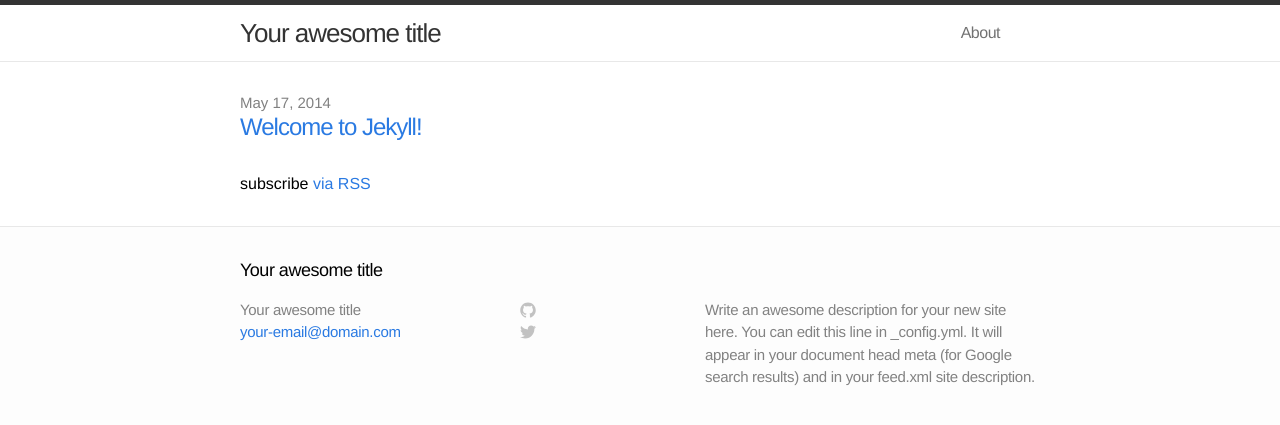
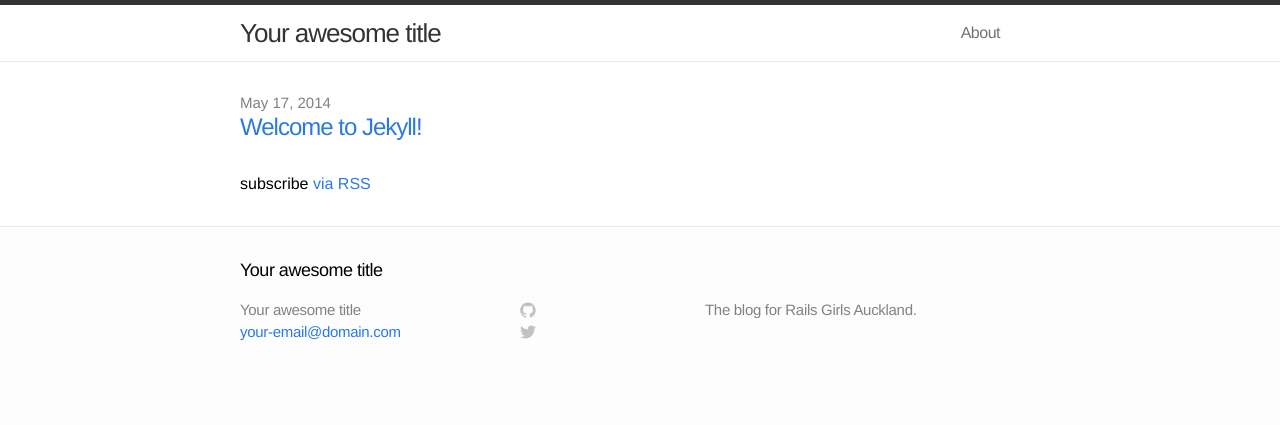
Before and after one commit to natdudley/railsgirlsblog, a Jekyll site: the page built from index.html, in a window 1280 px wide. Shown: the top 425 px of the page. Built offline with Jekyll 4.4.1, drawn with Linux system fonts in a browser that asks for light colours.

```diff
--- a/_config.yml
+++ b/_config.yml
@@ -1,9 +1,9 @@
 # Site settings
 title: Your awesome title
 email: your-email@domain.com
-description: "Write an awesome description for your new site here. You can edit this line in _config.yml. It will appear in your document head meta (for Google search results) and in your feed.xml site description."
+description: "The blog for Rails Girls Auckland."
 baseurl: ""
-url: "http://yourdomain.com"
+url: "http://railsgirls.com/auckland"
 
 # Build settings
 markdown: kramdown
```
